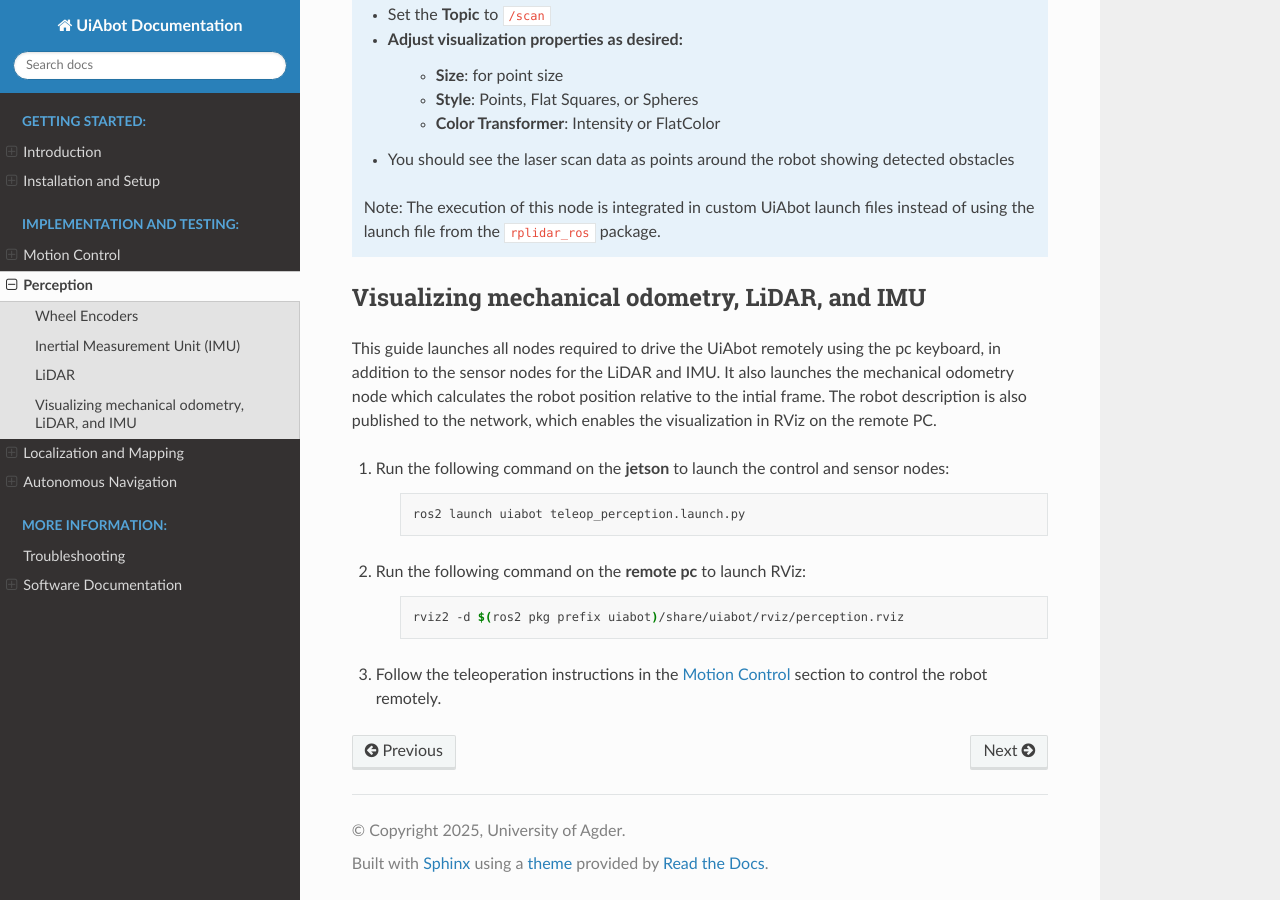
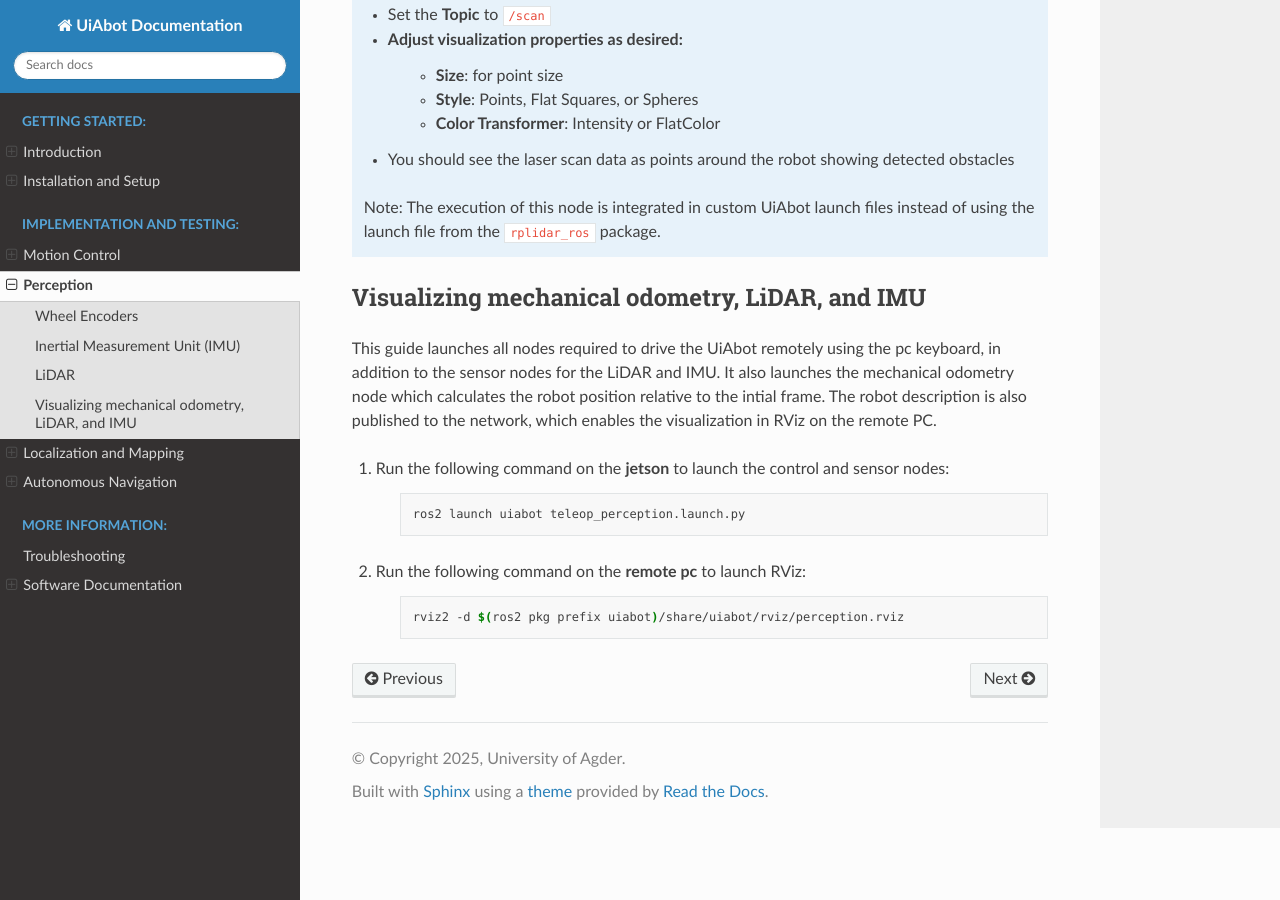
Before and after one commit to DrDanielh/UiAbot, a Sphinx documentation site: the page built from docs/src/perception.rst, in a window 1280 px wide and 900 px high, scrolled down 6715 px. Built offline with Sphinx 7.4.7 and the Read the Docs theme 3.1.0, drawn with Linux system fonts in a browser that asks for light colours.

Commit message:
Remove teleoperation instruction reference from perception documentation

```diff
--- a/docs/src/perception.rst
+++ b/docs/src/perception.rst
@@ -217,5 +217,3 @@ This guide launches all nodes required to drive the UiAbot remotely using the pc
     .. code:: bash
 
         rviz2 -d $(ros2 pkg prefix uiabot)/share/uiabot/rviz/perception.rviz
-
-3. Follow the teleoperation instructions in the :ref:`motion_control` section to control the robot remotely.
```
